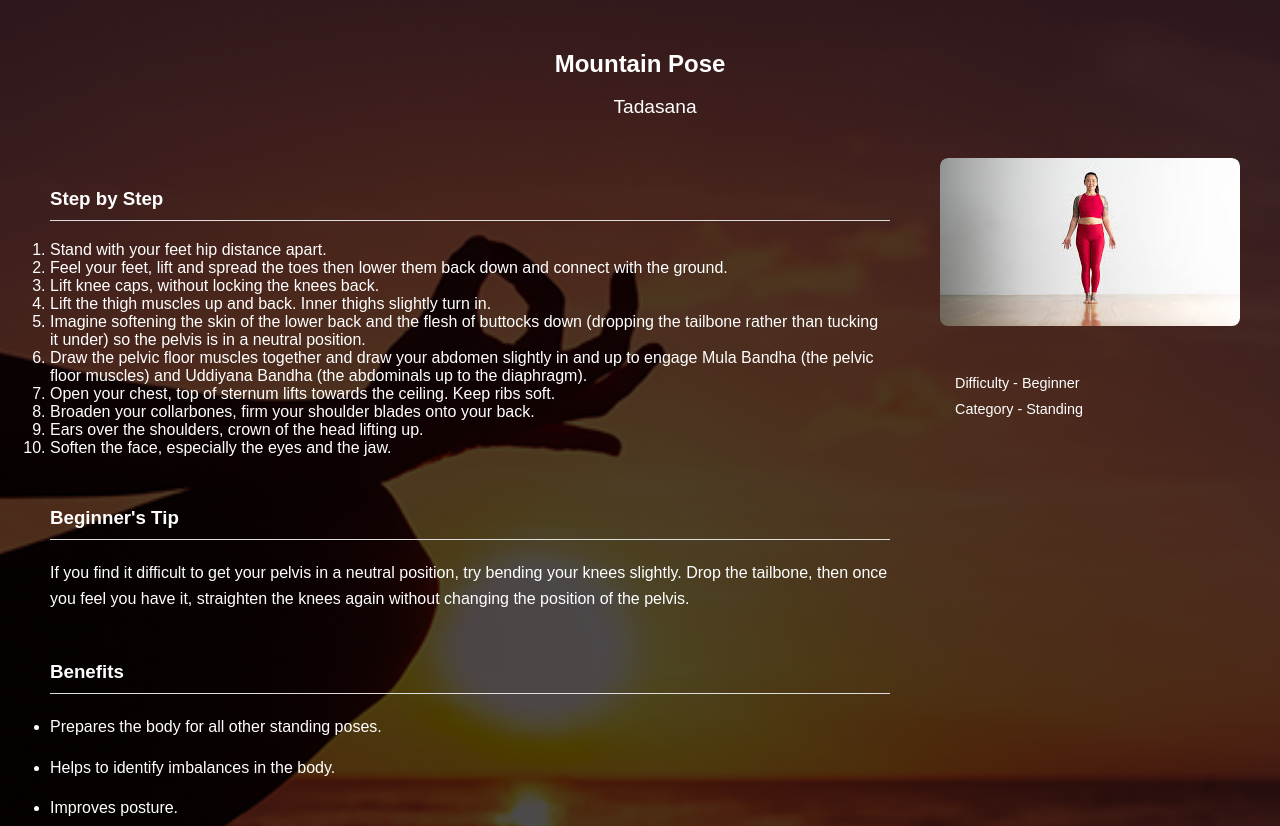
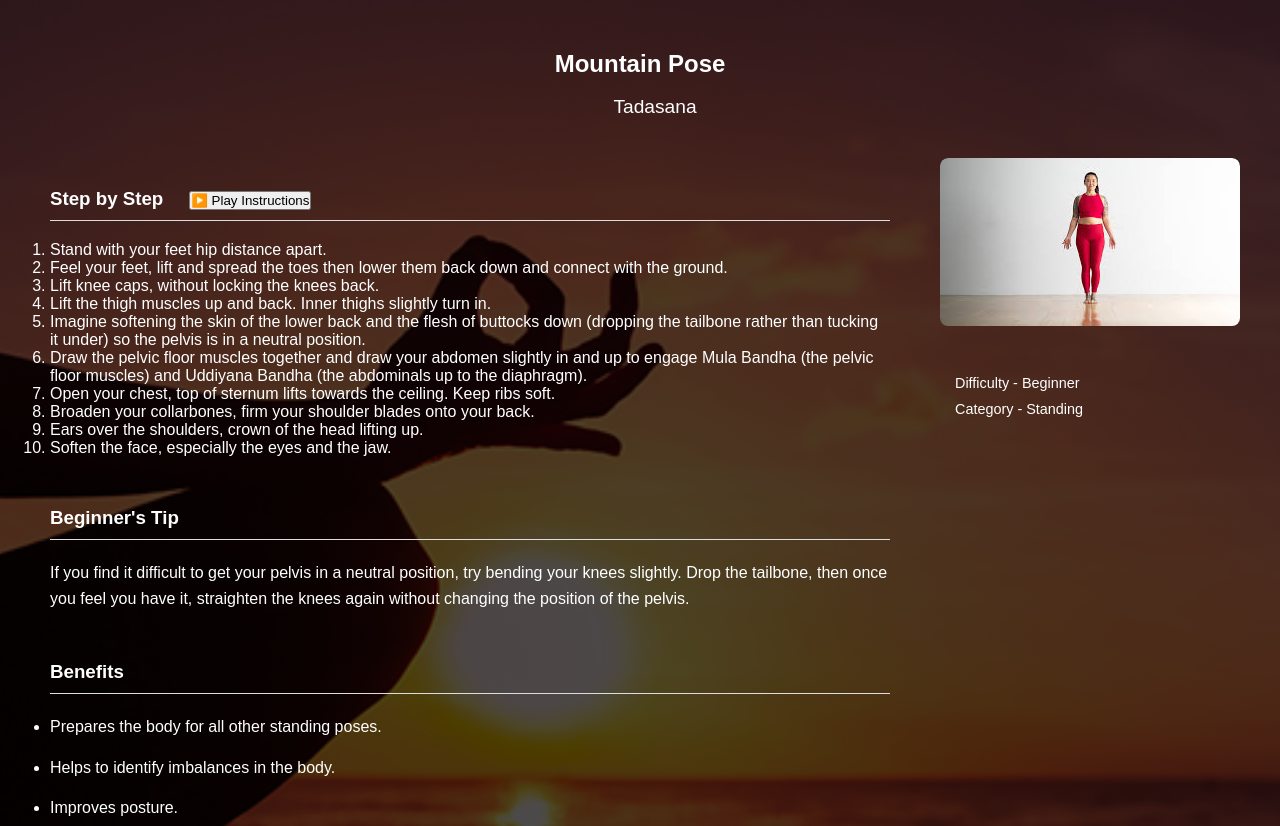
Before and after one commit to Pranathi1314/YogaAssitant, a React (Create React App) app in the folder frontend/: page /posedetail/1 in a window 1280 px wide. Shown: the top 826 px of the page. Built offline with nearby package versions, Linux system fonts and the light colour scheme.

Commit message:
Audio feature

```diff
--- a/frontend/src/components/PoseDetail/PoseDetail.jsx
+++ b/frontend/src/components/PoseDetail/PoseDetail.jsx
@@ -7,6 +7,7 @@ import posesData from '../PoseDetail/poses.json'; // Import pose data from poses
 const PoseDetail = () => {
     const { poseId } = useParams();
     const [pose, setPose] = useState(null);
+    const [isSpeaking, setIsSpeaking] = useState(false); // State to track text-to-speech status
 
     useEffect(() => {
         const foundPose = posesData.find(item => item.id === parseInt(poseId));
@@ -20,6 +21,26 @@ const PoseDetail = () => {
             console.error('Error importing image:', error);
             return null; // Return a placeholder or default image
         }
+    };
+
+
+    const toggleSpeech = () => {
+        if (!window.speechSynthesis) {
+            console.error('Speech synthesis not supported.');
+            return;
+        }
+
+        if (!isSpeaking) {
+            const utterance = new SpeechSynthesisUtterance();
+            utterance.text = pose.steps.join(' '); // Concatenate steps into a single string
+            utterance.onend = () => setIsSpeaking(false); // Update state when speech ends
+            window.speechSynthesis.speak(utterance);
+        } else {
+            window.speechSynthesis.cancel(); // Stop speech synthesis
+            setIsSpeaking(false); // Update state to not speaking
+        }
+
+        setIsSpeaking(!isSpeaking); // Toggle speech state
     };
 
     if (!pose) return <div>Loading...</div>;
@@ -37,13 +58,18 @@ const PoseDetail = () => {
         <div className='instructions'>
             <div className='details'>
             <div className='stepwiseGuide'>
-                <h3 className='stepwiseGuideHeading'>Step by Step</h3>
+                <h3 className='stepwiseGuideHeading'>
+                    Step by Step  &nbsp;&nbsp;&nbsp;&nbsp;
+                    <button onClick={toggleSpeech}>
+                        {isSpeaking ? <i className="fas fa-pause"></i> : <i className="fas fa-play"></i>}
+                        {isSpeaking ? '⏸️ Pause' : '▶️ Play Instructions'}
+                    </button> {/* Add button for text-to-speech */}
+                </h3>
                 <ol>
                     {pose.steps.map((step, index) => (
                     <li key={index}>{step}</li>
                     ))}
                 </ol>
-
                 </div>
                 {/* <hr className='hori'></hr> */}
 
@@ -77,33 +103,3 @@ const PoseDetail = () => {
 }
 
 export default PoseDetail
-
-//     // {   "id" : "1",
-//     //     "name" : "Mountain Pose",
-//     //     "otherName" : "Tadasana",
-//     //     "stepwise": {
-//     //         "1": "Stand with your feet hip distance apart.",
-//     //         "2": "Feel your feet, lift and spread the toes then lower them back down and connect with the ground.",
-//     //         "3": "Lift knee caps, without locking the knees back.",
-//     //         "4": "Lift the thigh muscles up and back. Inner thighs slightly turn in",
-//     //         "5":"Draw the pelvic floor muscles together and draw your abdomen slightly in and up to engage Mula Bandha (the pelvic floor muscles) and Uddiyana Bandha (the abdominals up to the diaphragm).",
-//     //         "6":"Open your chest, top of sternum lifts towards the ceiling. Keep ribs soft.",
-//     //         "7":"Broaden your collarbones, firm your shoulder blades onto your back.",
-//     //         "8":"Ears over the shoulders, crown of the head lifting up.",
-//     //         "9":"Soften the face, especially the eyes and the jaw."
-//     //     },
-
-//     //     "tips":{
-//     //         "1":"If you find it difficult to get your pelvis in a neutral position, try bending your knees slightly. Drop the tailbone, then once you feel you have it, straighten the knees again without changing the position of the pelvis.",
-//     //         "2":"Take a block between the thighs. Squeeze the block and roll it slightly backward to feel the engagement and rotation of the thighs."
-//     //     },
-
-//     //     "benefits":{
-//     //         "1" : "Prepares the body for all other standing poses.",
-//     //         "2" : "Helps to identify imbalances in the body.",
-//     //         "3" : "Improves posture.",
-//     //         "4" : "Calms the body and mind."
-//     //     },
-
-//     //     "image" : "../../images/mountain.jpg"
-//     // },
```
